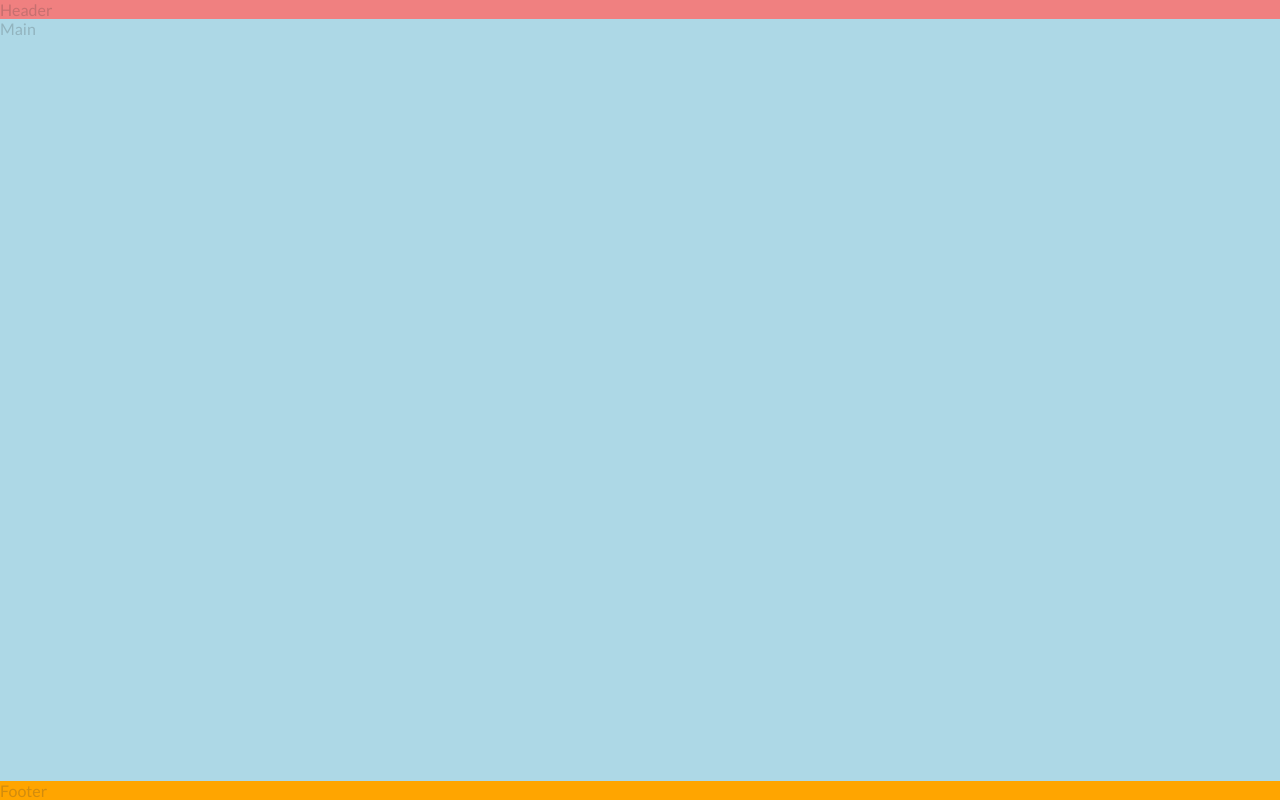
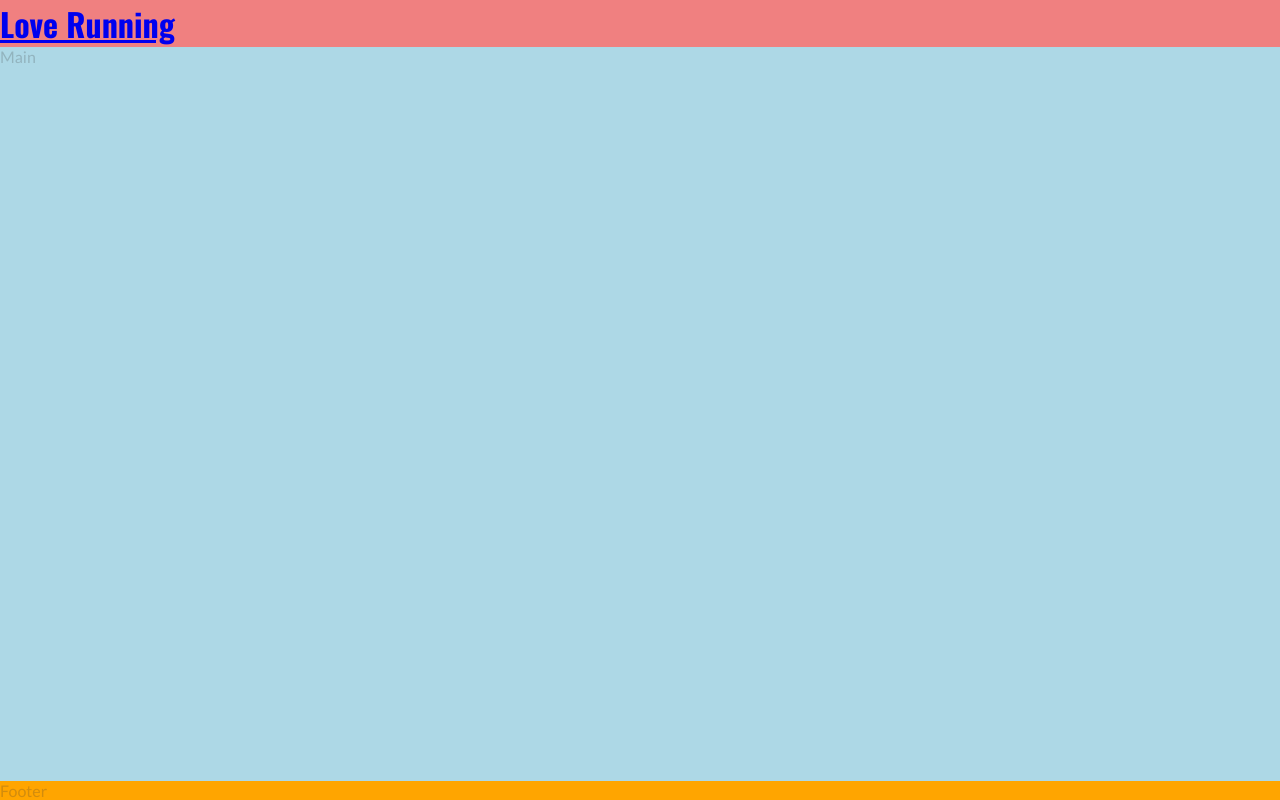
Before and after one commit to brandonlea/love-running, a plain HTML site: page index.html in a window 1280 px wide. Drawn offline with nearby package versions, Linux system fonts and the light colour scheme.

Commit message:
Added logo to header

```diff
--- a/assets/css/style.css
+++ b/assets/css/style.css
@@ -23,6 +23,10 @@ header {
     background-color: lightcoral;
 }
 
+h1 {
+    font-family: 'Oswald', sans-serif;
+}
+
 /* Main Content */
 main {
     background-color: lightblue;
--- a/index.html
+++ b/index.html
@@ -37,7 +37,11 @@
   </head>
   <body>
     <!-- Header -->
-    <header>Header</header>
+    <header>
+      <a href="index.html">
+        <h1 id="logo">Love Running</h1>
+      </a>
+    </header>
 
     <!-- Main Content -->
     <main>Main</main>
```
